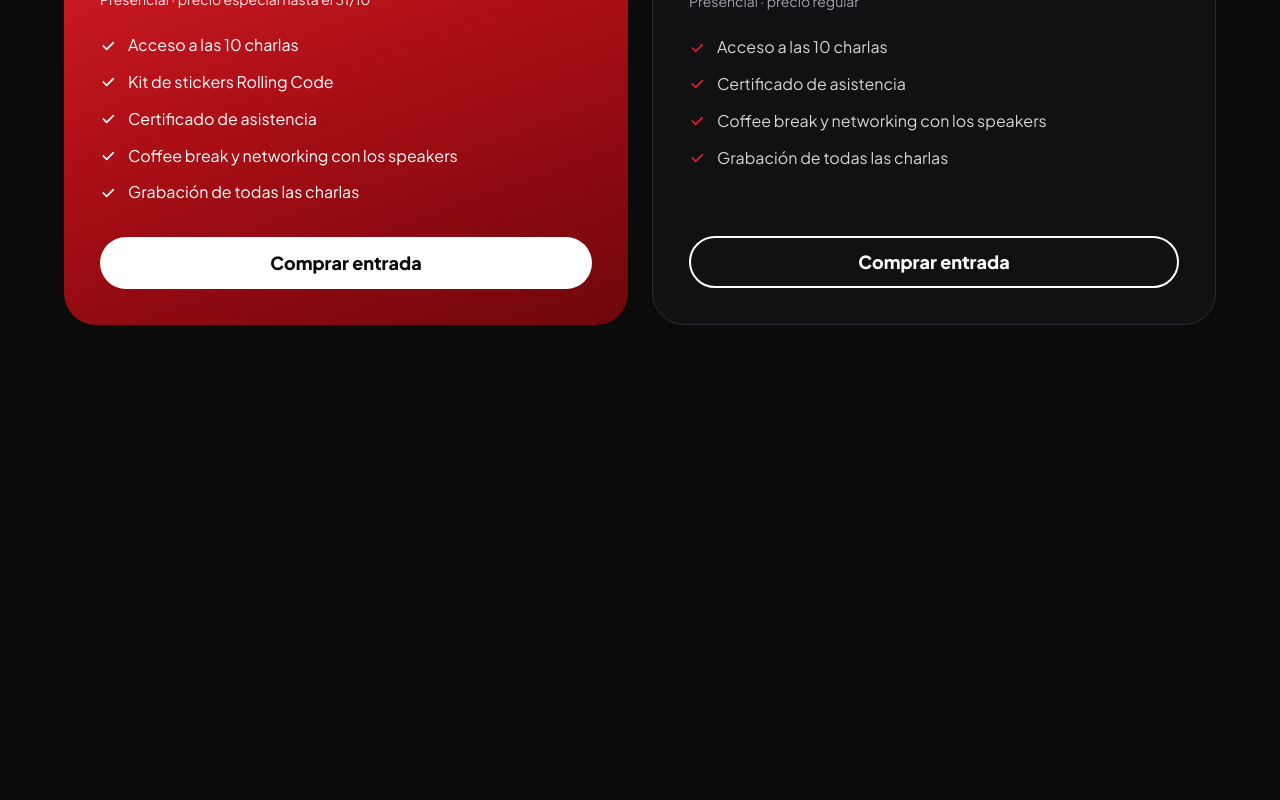
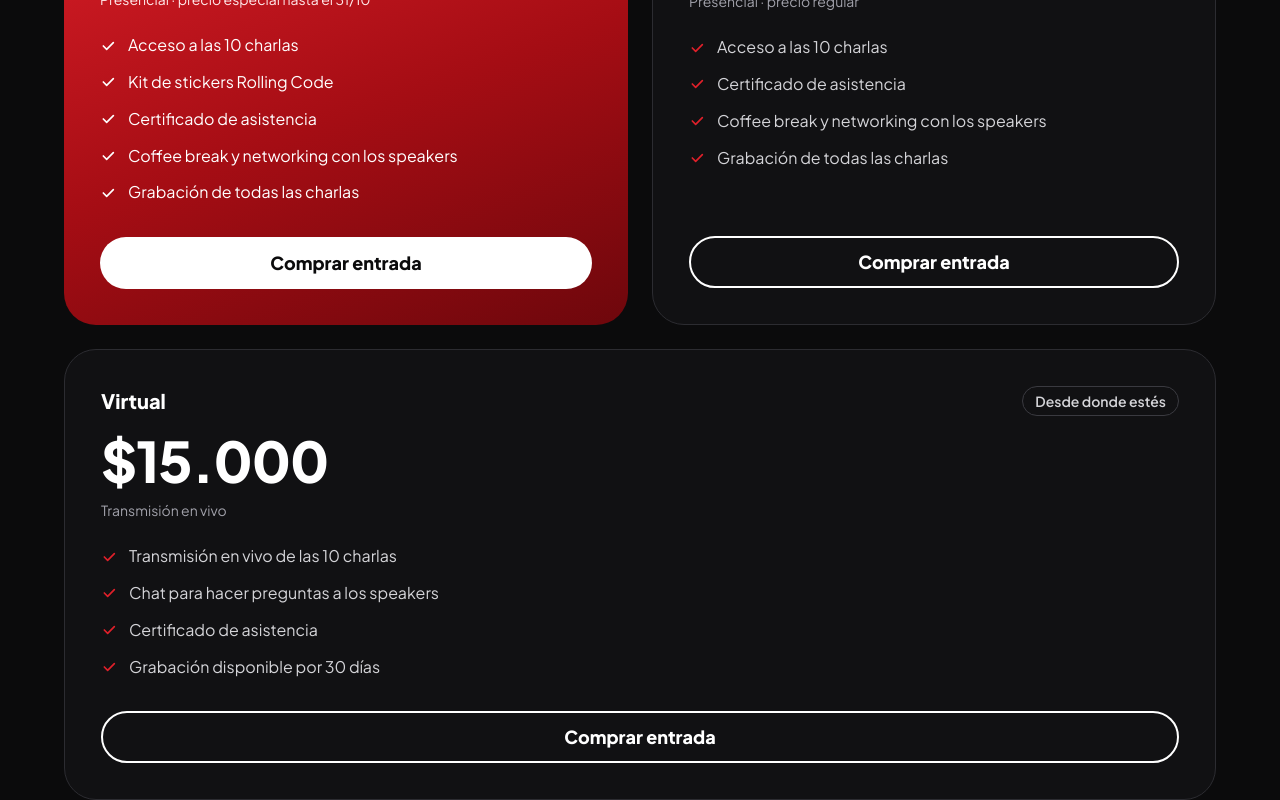
Before and after one commit to phectorherrera299-ctrl/Workshop-RollingCode, a React (Vite) app: page / in a window 1280 px wide. Shown: the part 2679-3479 px from the top of the page. Before the commit the page ends 3004 px from the top, so only its background shows below. Built offline with nearby package versions, Linux system fonts and the light colour scheme.

Commit message:
feat: agrega la card virtual y los estilos que le corresponda

```diff
--- a/src/components/Entradas.jsx
+++ b/src/components/Entradas.jsx
@@ -27,7 +27,22 @@ const planes = [
       "Grabación de todas las charlas",
     ],
   },
+  {
+  nombre: "Virtual",
+  chip: "Desde donde estés",
+  precio: "$15.000",
+  subtitulo: "Transmisión en vivo",
+  className: "lg:col-span-2",
+  items: [
+    "Transmisión en vivo de las 10 charlas",
+    "Chat para hacer preguntas a los speakers",
+    "Certificado de asistencia",
+    "Grabación disponible por 30 días",
+  ],
+},
 ];
+
+
 
 const tiempo = [
   { numero: "17", etiqueta: "Días" },
--- a/src/components/Tarjeta.jsx
+++ b/src/components/Tarjeta.jsx
@@ -21,10 +21,11 @@ const Tarjeta = ({
   subtitulo,
   items,
   destacada = false,
+  className = ""
 }) => {
   return (
     <article
-      className={`flex flex-col rounded-rc-card p-9 ${destacada ? "bg-rc-gradient" : "border border-rc-border bg-rc-surface"}`}
+      className={`flex flex-col rounded-rc-card p-9 ${destacada ? "bg-rc-gradient" : "border border-rc-border bg-rc-surface"} ${className}`}
     >
       <div className="flex items-center justify-between">
         <h3 className="text-xl font-extrabold">{nombre}</h3>
```
